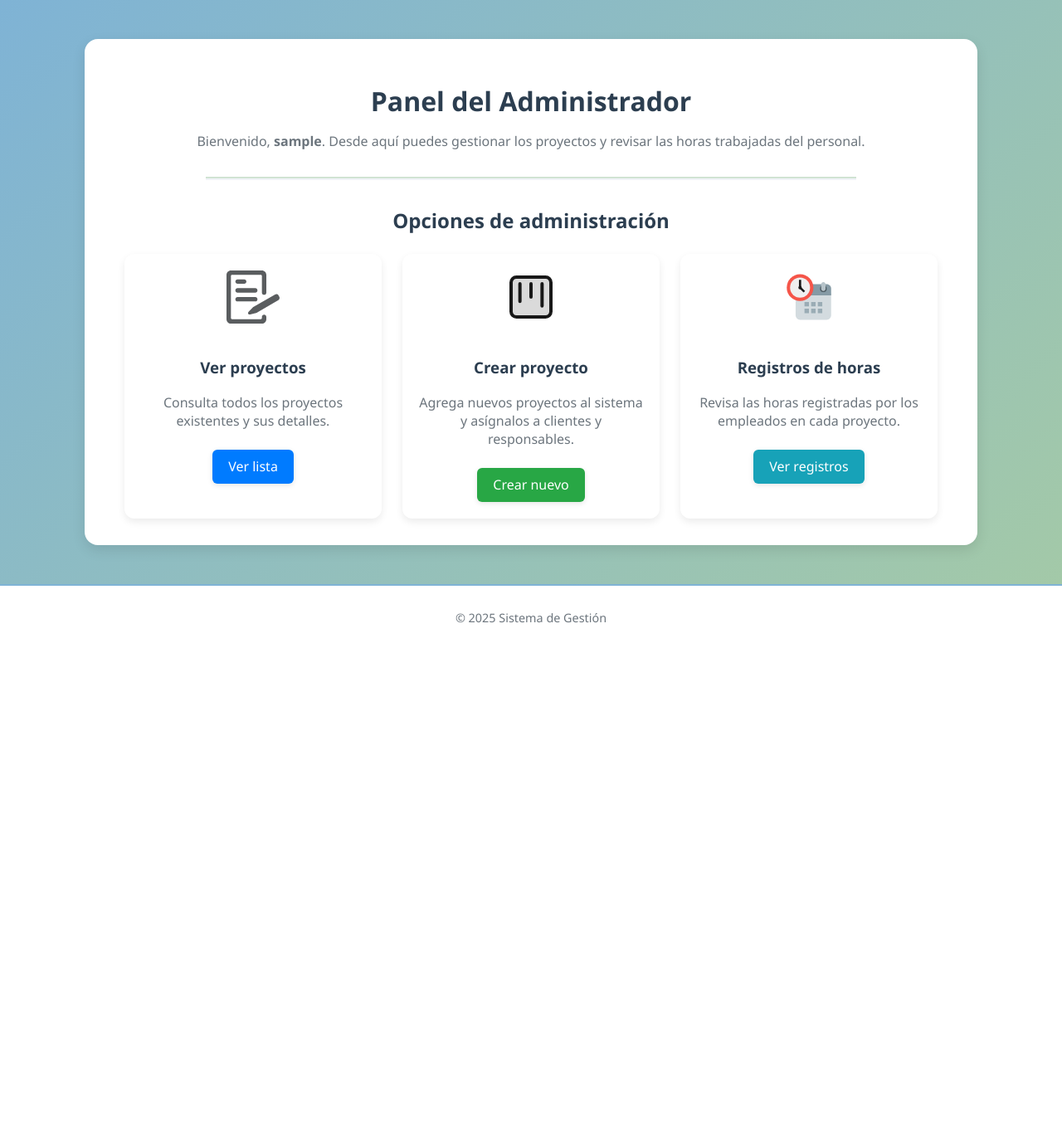
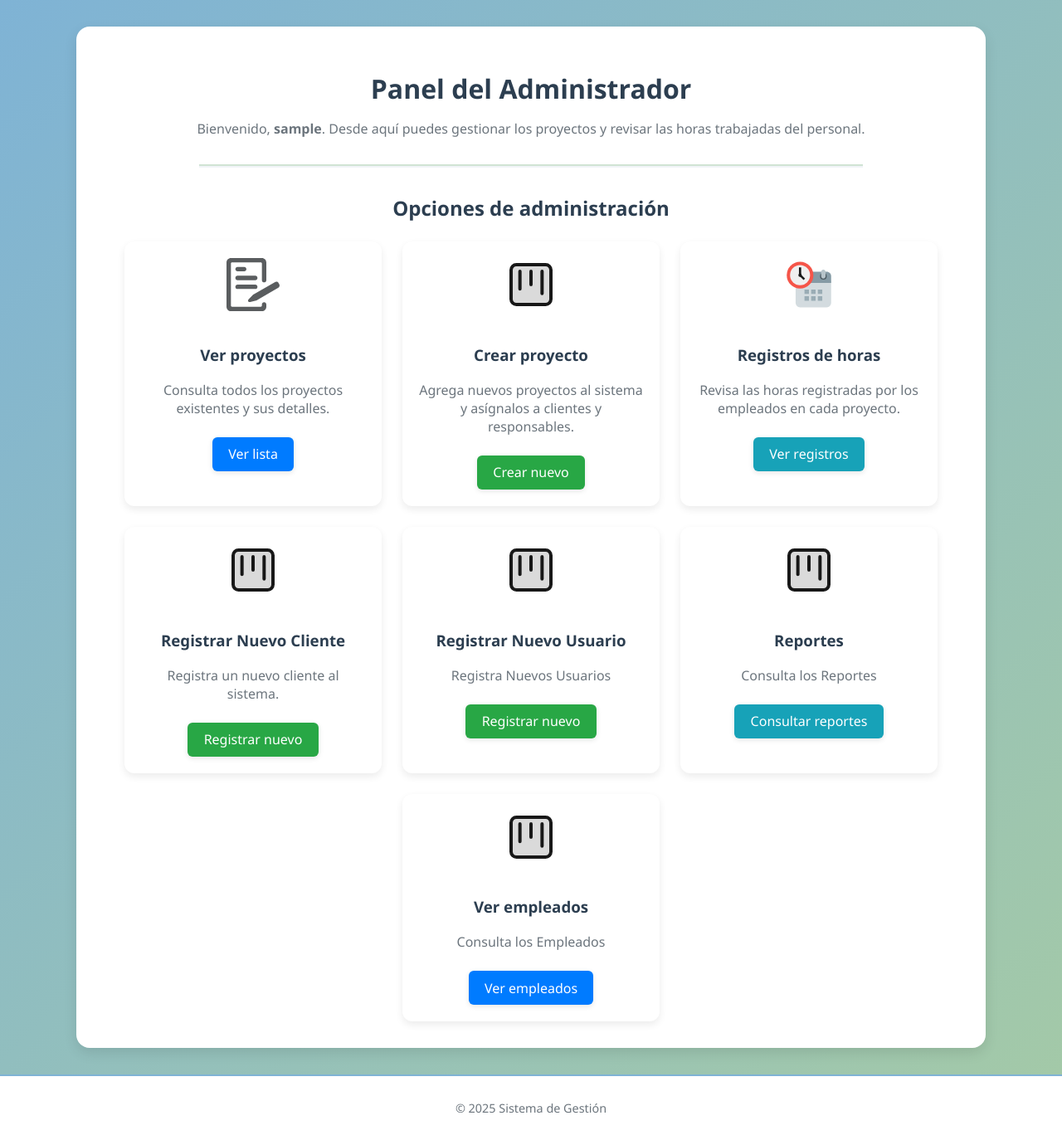
Before and after one commit to Alex090205/PIA-PROYECTOS, a Django app: page /admin-home/ in a window 1280 px wide. Shown: the part 70-1444 px from the top of the page at 83% size. Before the commit the page ends 821 px from the top, so only its background shows below. Run offline with Django 5.2, Linux system fonts and the light colour scheme; the visitor is signed in with stand-in values (Sample User, id 1).

Commit message:
nuevos modulos

```diff
--- a/gestion/templates/gestion/admin_home.html
+++ b/gestion/templates/gestion/admin_home.html
@@ -39,6 +39,40 @@
             <p>Revisa las horas registradas por los empleados en cada proyecto.</p>
             <a href="{% url 'ver_registros_horas_admin' %}" class="btn btn-info">Ver registros</a>
         </div>
+
+        <!-- RECUADRO PARA REGISTRAR CLIENTES -->
+        <div class="admin-card">
+            <img src="{% static 'gestion/img/icons/Ver.svg' %}" alt="Nuevo proyecto" class="card-icon">
+            <h3>Registrar Nuevo Cliente</h3>
+            <p>Registra un nuevo cliente al sistema.</p>
+            <a href="{% url 'registrar_cliente' %}" class="btn btn-success">Registrar nuevo</a>
+        </div>
+
+        <!-- RECUADRO PARA REGISTRAR USUARIOS -->
+
+        <div class="admin-card">
+            <img src="{% static 'gestion/img/icons/Ver.svg' %}" alt="Nuevo proyecto" class="card-icon">
+            <h3>Registrar Nuevo Usuario</h3>
+            <p>Registra Nuevos Usuarios</p>
+            <a href="{% url 'registrar_usuario' %}" class="btn btn-success">Registrar nuevo</a>
+        </div>
+
+        <!-- RECUADRO PARA VER REPORTES -->
+
+        <div class="admin-card">
+            <img src="{% static 'gestion/img/icons/Ver.svg' %}" alt="Nuevo proyecto" class="card-icon">
+            <h3>Reportes</h3>
+            <p>Consulta los Reportes</p>
+            <a href="{% url 'reportes' %}" class="btn btn-info">Consultar reportes</a>
+        </div>
+
+        <!-- RECUADRO PARA VER EMPLEADOS -->
+        <div class="admin-card">
+            <img src="{% static 'gestion/img/icons/Ver.svg' %}" alt="Nuevo proyecto" class="card-icon">
+            <h3>Ver empleados</h3>
+            <p>Consulta los Empleados</p>
+            <a href="{% url 'empleados' %}" class="btn btn-primary">Ver empleados</a>
+        </div>
     </div>
 </div>
 {% endblock %}
--- a/gestion/urls.py
+++ b/gestion/urls.py
@@ -25,4 +25,11 @@
     path('gestion/horas/', views.ver_registros_horas_admin, name='ver_registros_horas_admin'),
     path('admin/actividades/', views.ver_actividades, name='ver_actividades'),
 
+    path('registrar/cliente/', views.registrar_cliente, name='registrar_cliente'),
+
+    path('registrar/usuario/', views.registrar_usuario, name='registrar_usuario'),
+
+    path('reportes/', views.reportes, name='reportes'),
+
+    path('empleados/', views.empleados, name='empleados'),
 ]
--- a/gestion/views.py
+++ b/gestion/views.py
@@ -4,7 +4,7 @@
 from django.contrib.auth.decorators import login_required
 from django.db.models import Sum
 from django.contrib.auth.models import User
-from .models import Proyecto, RegistroHoras, Actividad   # ✅ Importamos Actividad
+from .models import Proyecto, RegistroHoras, Actividad
 from .forms import ProyectoForm, RegistroHorasForm
 
 
@@ -238,3 +238,35 @@
 
     actividades = Actividad.objects.select_related('usuario').order_by('-fecha')[:100]
     return render(request, 'gestion/actividades.html', {'actividades': actividades})
+
+def registrar_cliente(request):
+    # Más adelante, aquí podrías obtener la lista de clientes desde la base de datos
+    # clientes = Cliente.objects.all()
+    # context = {'clientes': clientes}
+
+    # Por ahora, solo le decimos que muestre el archivo HTML
+    return render(request, 'gestion/registrar_cliente.html') #, context)
+
+def registrar_usuario(request):
+    # Más adelante, aquí podrías obtener la lista de clientes desde la base de datos
+    # clientes = Cliente.objects.all()
+    # context = {'clientes': clientes}
+
+    # Por ahora, solo le decimos que muestre el archivo HTML
+    return render(request, 'gestion/registrar_usuario.html') #, context)
+
+def reportes(request):
+    # Más adelante, aquí podrías obtener la lista de clientes desde la base de datos
+    # clientes = Cliente.objects.all()
+    # context = {'clientes': clientes}
+
+    # Por ahora, solo le decimos que muestre el archivo HTML
+    return render(request, 'gestion/reportes.html') #, context)
+
+def empleados(request):
+    # Más adelante, aquí podrías obtener la lista de clientes desde la base de datos
+    # clientes = Cliente.objects.all()
+    # context = {'clientes': clientes}
+
+    # Por ahora, solo le decimos que muestre el archivo HTML
+    return render(request, 'gestion/empleados.html') #, context)
```
Also changed, not shown: gestion/templates/gestion/empleados.html (added, +37 -0 lines), gestion/templates/gestion/registrar_cliente.html (added, +15 -0 lines), gestion/templates/gestion/registrar_usuario.html (added, +16 -0 lines), gestion/templates/gestion/registro_horas_admin.html (+5 -3 lines), gestion/templates/gestion/reportes.html (added, +16 -0 lines).
